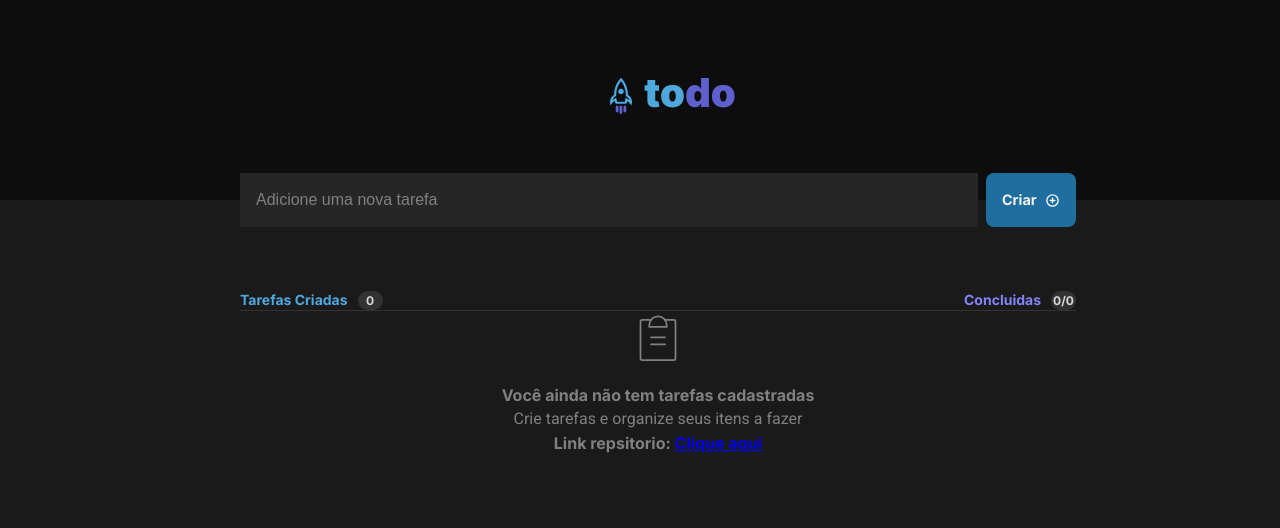
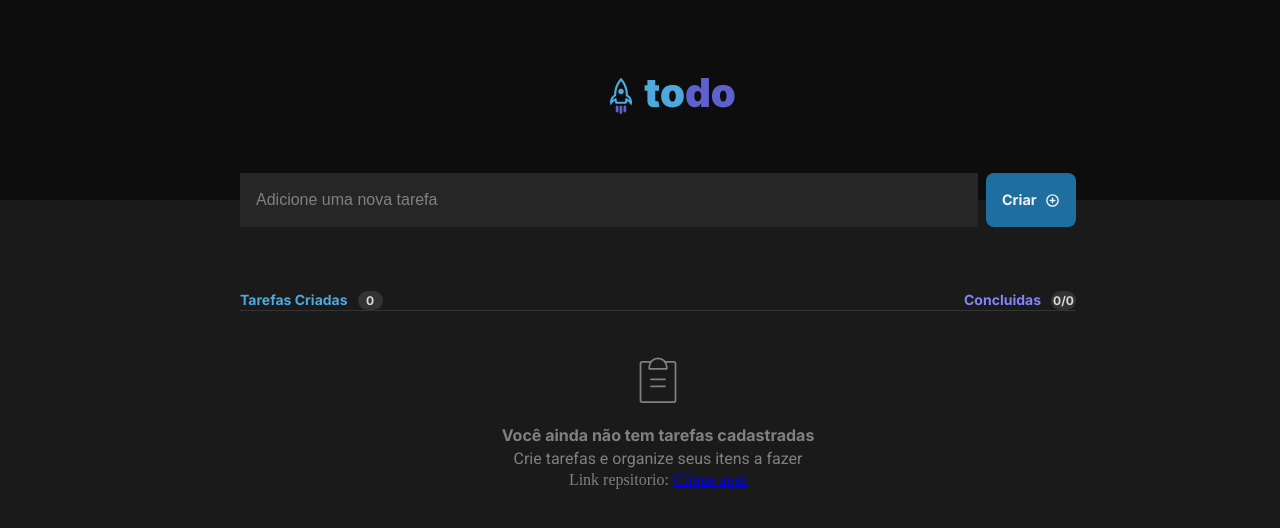
Before and after one commit to flavioanalistadesistema/toDoList-rocketset, a React (Vite) app: page / in a window 1280 px wide. Shown: the top 528 px of the page. Built offline with nearby package versions, Linux system fonts and the light colour scheme.

Commit message:
refactor: refatorando style table

```diff
--- a/src/components/Table/Table.tsx
+++ b/src/components/Table/Table.tsx
@@ -46,13 +46,16 @@ export function Table({ listContent, onDeleteContentForm, updateState }) {
       })}
       {
         listContent.length === 0 ?
-          <div className='table-text'>
-            <div className='table-icon'>
+          <div className='body'>
+            <div className='icon'>
               <ClipboardText size={56} weight="thin" />
             </div>
-            <strong>Você ainda não tem tarefas cadastradas</strong>
-            <p>Crie tarefas e organize seus itens a fazer</p>
+            <div className='text'>
+              <strong>Você ainda não tem tarefas cadastradas</strong>
+              <p>Crie tarefas e organize seus itens a fazer</p>
+            </div>
             <span>Link repsitorio: <a href="https://github.com/flavioanalistadesistema/toDoList-rocketset/tree/main">Clique aqui</a></span>
+
           </div> :
           ''
       }
--- a/src/components/Table/TableStyles.tsx
+++ b/src/components/Table/TableStyles.tsx
@@ -16,25 +16,6 @@ export const Liststyle = styled.div`
     border-top: 1px solid #333333;
     border-radius: .5rem;
     align-self: stretch;
-}
-
-.table-text {
-    display: flex;
-    flex-direction: column;
-    align-items: center;
-    justify-content: center;
-    font-family: 'Inter';
-    font-style: normal;
-    font-size: 1rem;
-    line-height: 1.5rem;
-    text-align: center;
-    order: 1;
-    align-self: stretch;
-    flex-grow: 0;
-}
-
-.table-icon {
-    padding-bottom: .625rem;
 }
 
 .title {
@@ -99,4 +80,26 @@ export const Liststyle = styled.div`
     color: #D9D9D9;
 
 }
+
+.body {
+    text-align: center;
+    margin-left: auto;
+    margin-right: auto;
+
+    .text{
+        font-family: 'Inter';
+        font-style: normal;
+        font-size: 1rem;
+        line-height: 1.5rem;
+        order: 1;
+        align-self: stretch;
+        flex-grow: 0;
+    }
+
+    .icon {
+        padding-top: 2.65rem;
+        padding-bottom: .625rem;
+    }
+}
+
 `
```
